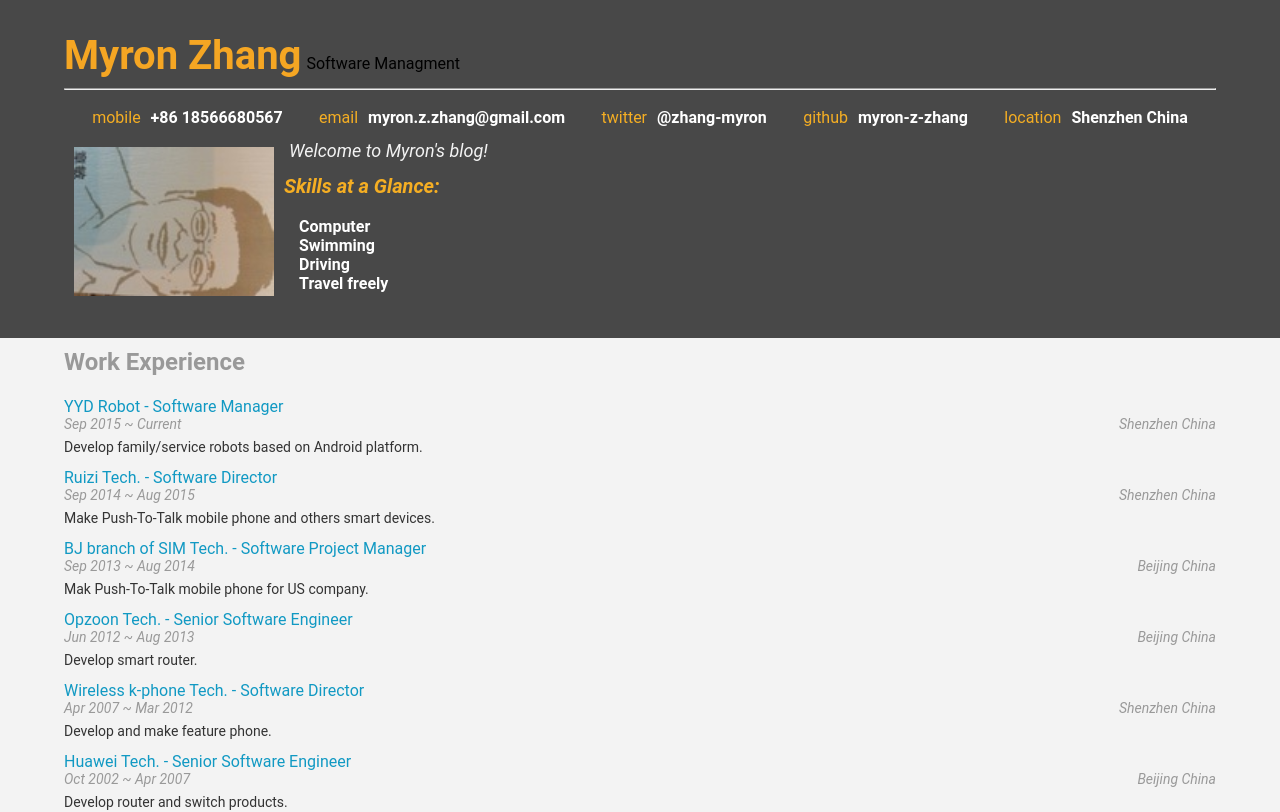
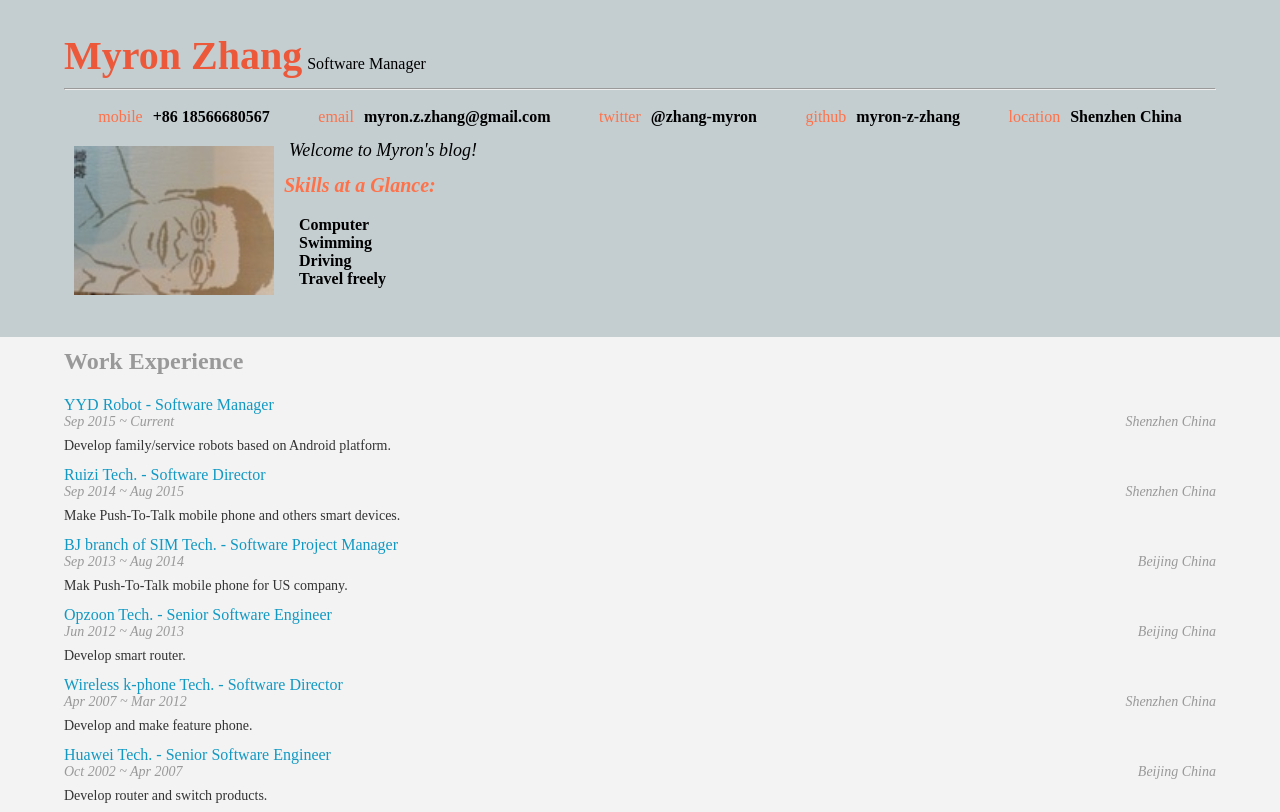
Before and after one commit to abenzm/course, a plain HTML site: page front-end-basic-lesson38/index.html in a window 1280 px wide. Shown: the top 812 px of the page. Drawn offline with Linux system fonts and the light colour scheme; some packages are replaced by stand-ins of ours.

Commit message:
Change css style accroding to specification

```diff
--- a/front-end-basic-lesson38/css/style.css
+++ b/front-end-basic-lesson38/css/style.css
@@ -11,7 +11,6 @@
 h6 {
   padding: 0;
   margin: 0;
-  font-family: "Roboto", sans-serif;
 }
 
 .clear-fix {
@@ -26,7 +25,7 @@
 
 h1 {
   font-size: 40px;
-  color: #f5a623;
+  color: #ec583a;
   line-height: 48px;
   display: inline;
 }
@@ -49,7 +48,7 @@
 h4 {
   font-weight: bold;
   font-size: 14px;
-  color: #4a4a4a;
+  color: #f5f5f5;
   line-height: 17px;
 }
 
@@ -95,26 +94,26 @@
 .welcome-message {
   font-style: italic;
   font-size: 18px;
-  color: #f3f3f3;
+  color: #000;
   line-height: 28px;
 }
 
 #skills-h3 {
-  color: #f5ae23;
+  color: #ff7148;
   display: none;
 }
 
 .orange {
-  background-color: #f5ae23;
+  background-color: #fae596;
 }
 
 .orange-text {
-  color: #f5ae23;
+  color: #ff7148;
 }
 
 .white-text {
   font-weight: bold;
-  color: #fff;
+  color: #000;
 }
 
 .gray {
@@ -129,7 +128,7 @@
 
 /* TODO: Replace with image later */
 #header {
-  background-color: #484848;
+  background-color: #c4ced1;
 }
 
 .flex-box {
--- a/front-end-basic-lesson38/index.html
+++ b/front-end-basic-lesson38/index.html
@@ -21,6 +21,8 @@
       <!-- Tells the browser what the title of this page should be. -->
       <title>Resume</title>
 
+      <link href="https://fonts.googleapis.com/css?family=Source+Code+Pro:200,500"
+  rel="stylesheet">
       <!-- Load the page styles. -->
       <link href="css/style.css" rel="stylesheet">
 
--- a/front-end-basic-lesson38/js/resumeBuilder.js
+++ b/front-end-basic-lesson38/js/resumeBuilder.js
@@ -3,7 +3,7 @@
  */
 var bio = {
   "name": "Myron Zhang",
-  "role": "Software Managment",
+  "role": "Software Manager",
   "contacts": {
     "mobile": "+86 18566680567",
     "email": "myron.z.zhang@gmail.com",
```
